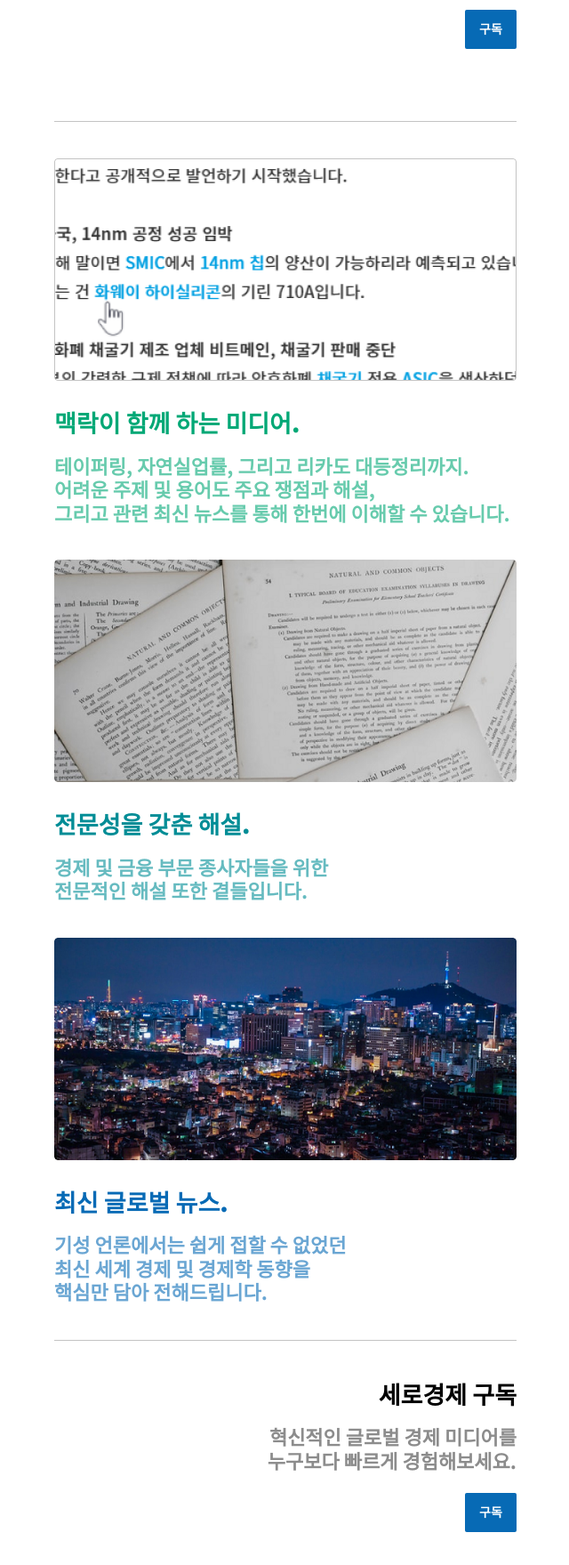
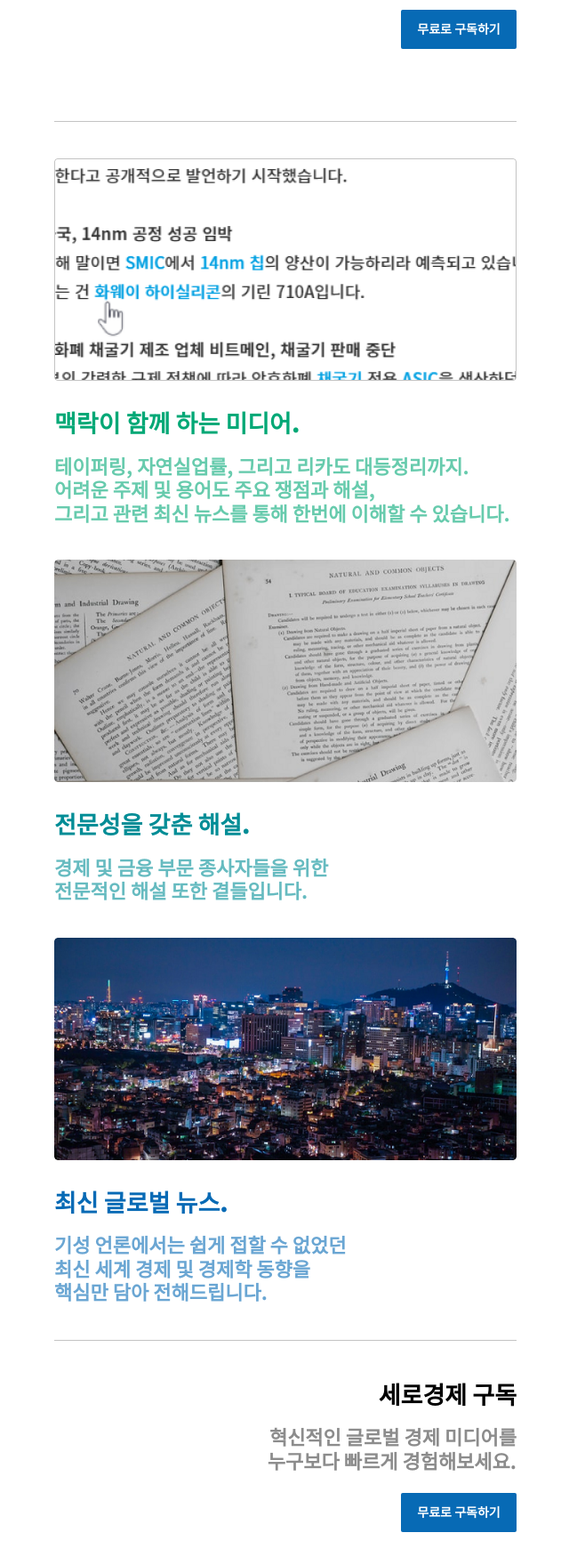
Before and after one commit to seronews/seronews.github.io, a plain HTML site: page index.html in a window 1280 px wide. Shown: the part 441-2200 px from the top of the page at 89% size, without its empty margins (319-959 px from the left). Drawn offline with nearby package versions, Linux system fonts and the light colour scheme.

Commit message:
Edit subscribe button text "구독" to "무료로 구독하기"

```diff
--- a/index.html
+++ b/index.html
@@ -216,10 +216,10 @@
                     <table cellspacing="0" cellpadding="0" border="0" width="100%">
                      <tr>
                       <td style="text-align:right;">
-                               <td style="width:58px; ">&nbsp;
+                               <td style="width:130px; ">&nbsp;
                                 <table align="right" cellspacing="0" cellpadding="0" border="0">
                                  <tr>
-                                  <td width="58" bgcolor="#076ab5" style="border-radius:2px;">
+                                  <td width="130" bgcolor="#076ab5" style="border-radius:2px;">
                                    <a href="https://page.stibee.com/subscriptions/139061">
                                     <table cellspacing="0" cellpadding="0" border="0" width="100%">
                                      <tr>
@@ -227,8 +227,8 @@
                                        <div style="height:12px;line-height:12px;font-size: 12px; ">&nbsp;</div>
                                        <table cellspacing="0" cellpadding="0" border="0" width="100%">
                                         <tr>
-                                         <td style="padding-left:16px;padding-right:16px; text-align:left;">
-                                          <div style="line-height:140%"><a href="https://page.stibee.com/subscriptions/139061"><span style="color: #ffffff;line-height:140%;font-family:Noto Sans KR, Helvetica, Arial, sans-serif; font-size:14px;text-align:left;font-weight: 700;">구독</span></a></div>
+                                         <td style="padding-left:16px;padding-right:16px; text-align:center;">
+                                          <div style="line-height:140%"><a href="https://page.stibee.com/subscriptions/139061"><span style="color: #ffffff;line-height:140%;font-family:Noto Sans KR, Helvetica, Arial, sans-serif; font-size:14px;text-align:left;font-weight: 700;">무료로 구독하기</span></a></div>
                                          </td>
                                         </tr>
                                        </table>
@@ -631,10 +631,10 @@
                                </td>
                               </tr>
                               <tr>
-                               <td style="width:58px; ">
+                               <td style="width:130px; ">
                                 <table align="right" cellspacing="0" cellpadding="0" border="0">
                                  <tr>
-                                  <td width="58" bgcolor="#076ab5" style="border-radius:2px;">
+                                  <td width="130" bgcolor="#076ab5" style="border-radius:2px;">
                                    <a href="https://page.stibee.com/subscriptions/139061">
                                     <table cellspacing="0" cellpadding="0" border="0" width="100%">
                                      <tr>
@@ -642,8 +642,8 @@
                                        <div style="height:12px;line-height:12px;font-size: 12px; ">&nbsp;</div>
                                        <table cellspacing="0" cellpadding="0" border="0" width="100%">
                                         <tr>
-                                         <td style="padding-left:16px;padding-right:16px; text-align:left;">
-                                          <div style="line-height:140%"><a href="https://page.stibee.com/subscriptions/139061"><span style="color: #ffffff;line-height:140%;font-family:Noto Sans KR, Helvetica, Arial, sans-serif; font-size:14px;text-align:left;font-weight: 700;">구독</span></a></div>
+                                         <td style="padding-left:16px;padding-right:16px; text-align:center;">
+                                          <div style="line-height:140%"><a href="https://page.stibee.com/subscriptions/139061"><span style="color: #ffffff;line-height:140%;font-family:Noto Sans KR, Helvetica, Arial, sans-serif; font-size:14px;text-align:left;font-weight: 700;">무료로 구독하기</span></a></div>
                                          </td>
                                         </tr>
                                        </table>
```
